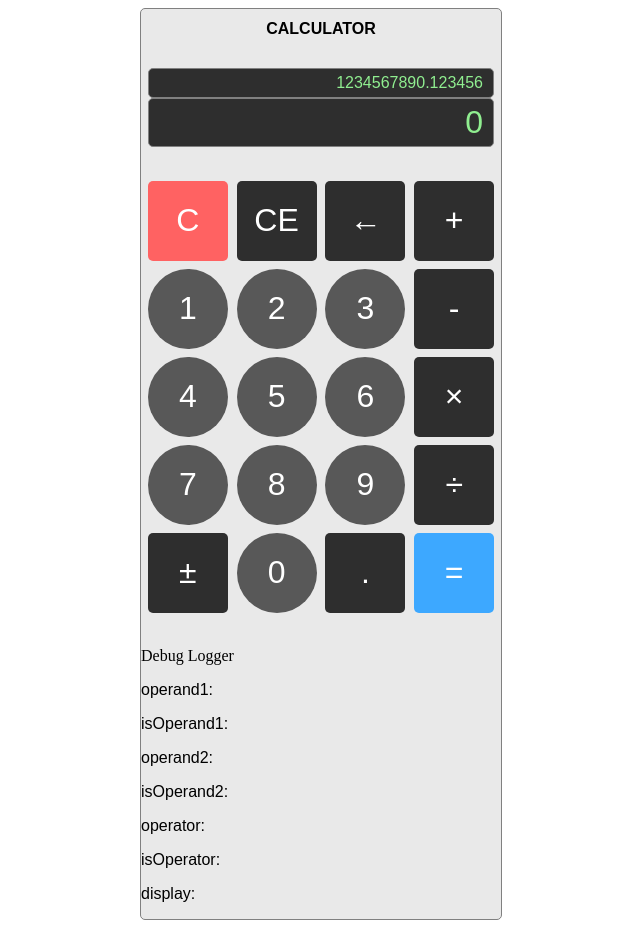
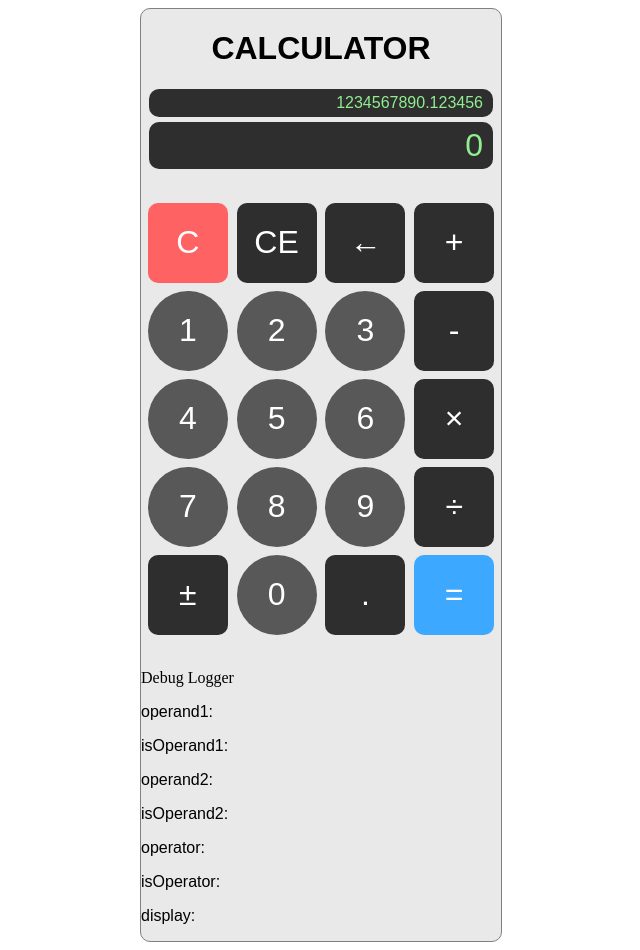
Before and after one commit to artofnext/calculator, a website: page index.html in a window 1280 px wide. Shown: the whole page, without its empty margins (319-959 px from the left). Before the commit the page ends 928 px from the top, so only its background shows below. Drawn offline with nearby package versions, Linux system fonts and the light colour scheme; a web font is replaced by a local one.

Commit message:
small layout update

```diff
--- a/css/styles.scss
+++ b/css/styles.scss
@@ -1,6 +1,6 @@
 @import url('https://fonts.googleapis.com/css?family=Tomorrow&display=swap');
 
-$border-radius: 5px;
+$border-radius: 10px;
 $color-border: gray;
 $color-main: gray;
 $color-dark-background: rgb(46, 46, 46);
@@ -26,9 +26,10 @@ p {
 
 h1 {
     font-family: 'Tomorrow', sans-serif;
-    font-size: 1em;
+    font-size: 2em;
     text-transform: uppercase;
     text-align: center;
+    // margin: 0;
 }
 
 .container {
@@ -41,7 +42,11 @@ h1 {
 }
 
 .display {
-    margin-top: 30px;
+    // margin-top: 30px;
+}
+
+.display__container {
+    margin: 5px auto;
 }
 
 .display__field {
@@ -49,7 +54,7 @@ h1 {
     color: $color-display;
     font-size: 2em;
     background-color: $color-display-background;
-    border: 1px solid $color-border;
+    // border: 1px solid $color-border;
     padding: 5px 10px;
     width: 90%;
     margin: 0 auto;
```
Also changed, not shown: css/styles.css.
